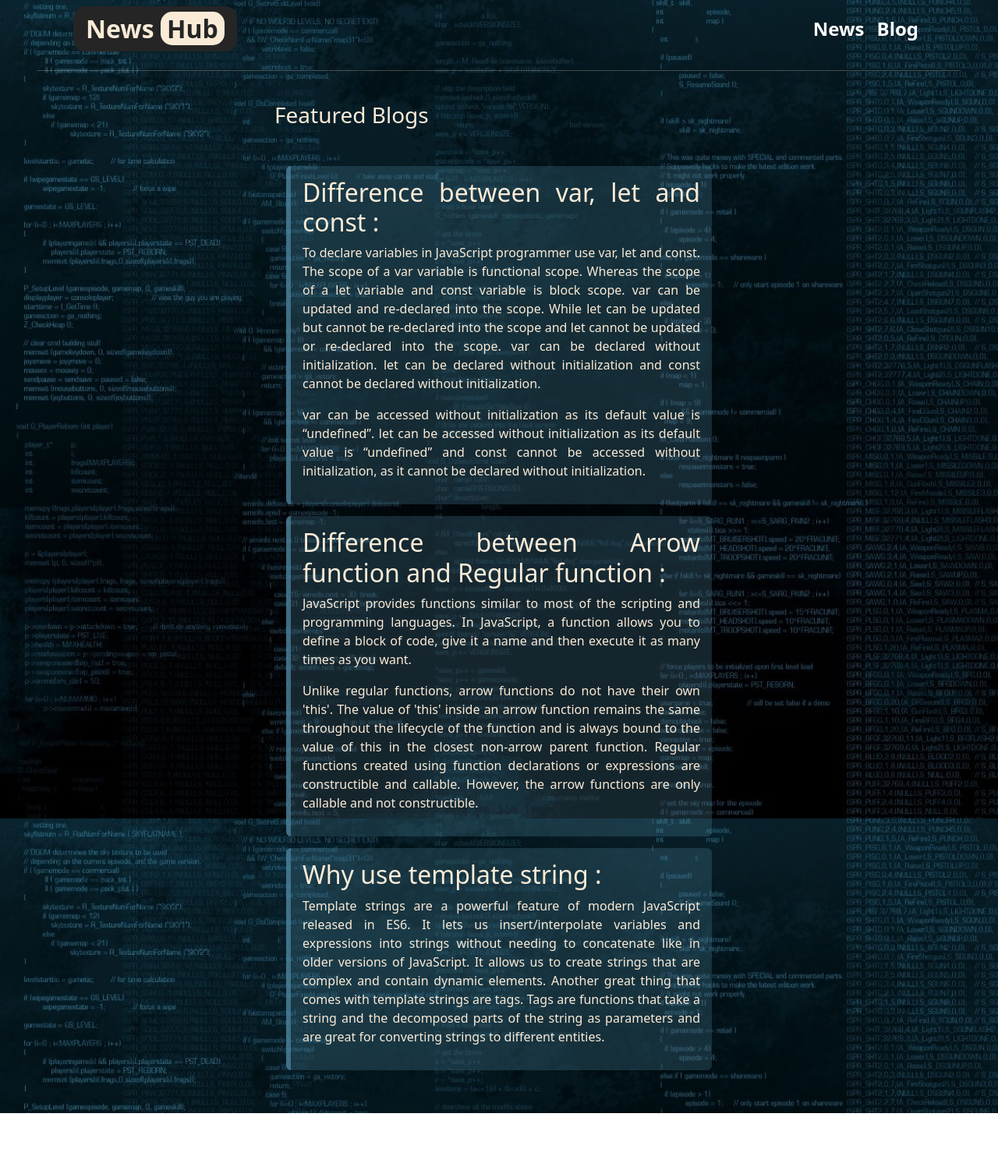
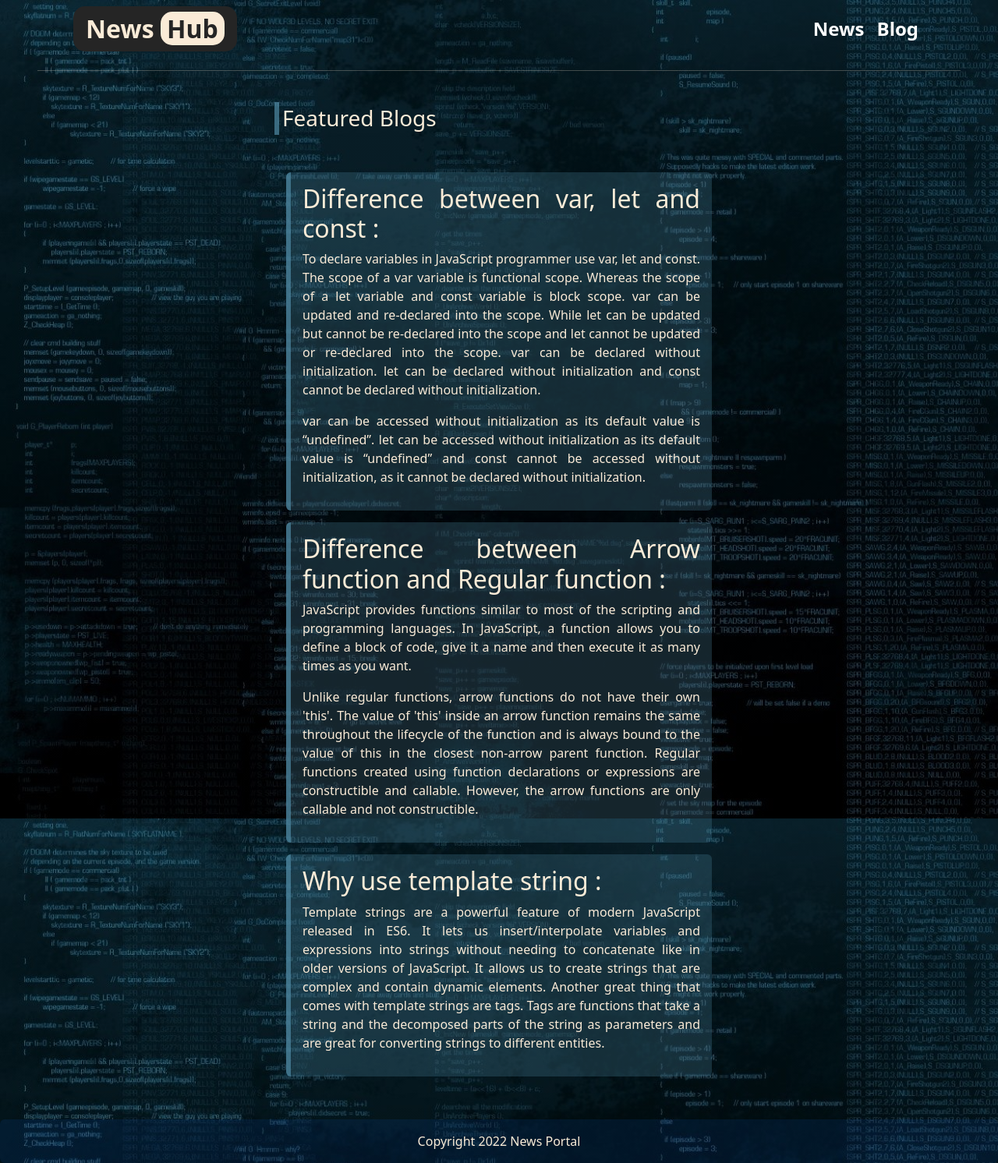
Before and after one commit to ZihanHasan/news-portal, a plain HTML site: page blog.html in a window 1280 px wide. Shown: the whole page at 78% size. Before the commit the page ends 1428 px from the top, so only its background shows below. Drawn offline with nearby package versions, Linux system fonts and the light colour scheme; a web font is replaced by a local one.

Commit message:
complete sorting

```diff
--- a/blog.html
+++ b/blog.html
@@ -41,7 +41,7 @@
 
     <main class="blog-main">
         <section class="container">
-            <h1 class="fs-3 mb-5">Featured Blogs</h1>
+            <h1 class="fs-3 mb-5 page-title p-1">Featured Blogs</h1>
         </section>
         <section class="container">
 
@@ -68,6 +68,8 @@
         </section>
     </main>
 
+    <Footer class="footer-text bg-primary bg-opacity-10 rounded p-3 text-center">Copyright 2022 News Portal</Footer>
+
     <script src="https://cdn.jsdelivr.net/npm/bootstrap@5.2.0/dist/js/bootstrap.bundle.min.js"
         integrity="sha384-A3rJD856KowSb7dwlZdYEkO39Gagi7vIsF0jrRAoQmDKKtQBHUuLZ9AsSv4jD4Xa"
         crossorigin="anonymous"></script>
--- a/style.css
+++ b/style.css
@@ -26,6 +26,9 @@
     border-radius: 15px;
 }
 
+.page-title{
+    border-left: 6px solid rgba(77, 134, 160, 0.733);
+}
 .blog-body{
     background-image: linear-gradient(rgba(0,0,0,0.5), rgba(0,0,0,0.5)),url(image/1.jpg);
     color: antiquewhite;
@@ -55,3 +58,7 @@
         width: 100%;
     }
 }
+
+.footer-text{
+    color: antiquewhite;
+}
```
Also changed, not shown: index.htm (+2 -0 lines), js/news.js (+9 -2 lines).
